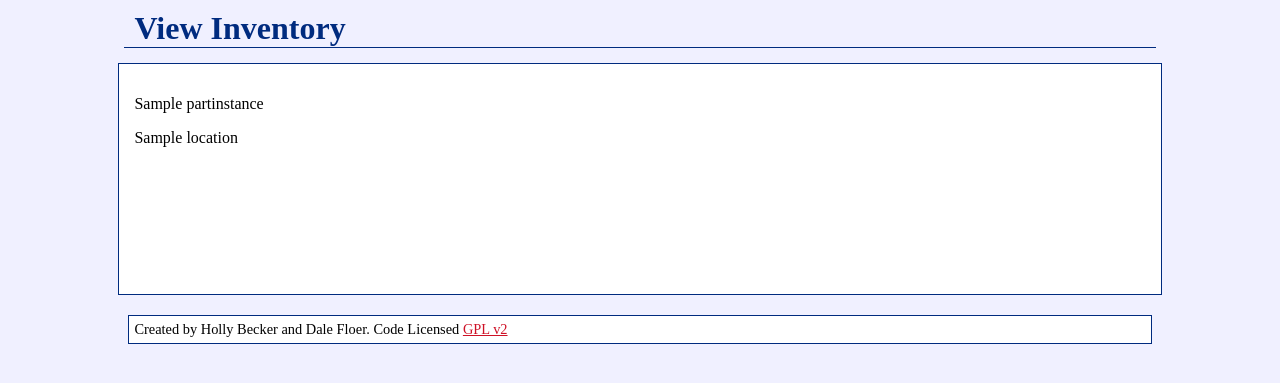
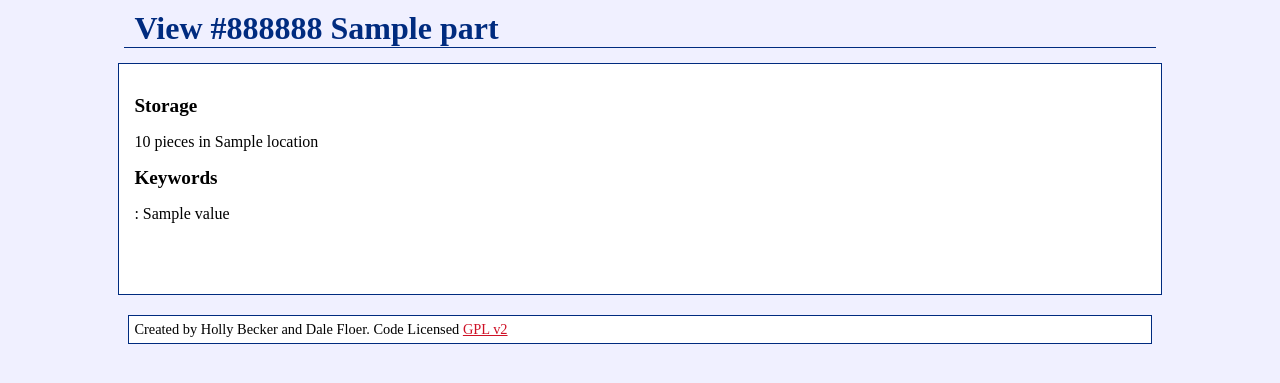
Before and after one commit to Hwesta/bricks-inventory, a Django app: template inventory/templates/view_inventory_item.html in a window 1280 px wide. Shown: the part 29-412 px from the top of the page. Run offline with Django 3.2, Linux system fonts and the light colour scheme; the template is opened without the code that fills it: most values are stand-ins (such as "Sample title", 1, 10 or a date in 2020); parts of the project's set-up code (start-up, migrations or seed data) failed here and were passed over.

Commit message:
Inventory item displays locations and keywords now.

```diff
--- a/inventory/templates/view_inventory_item.html
+++ b/inventory/templates/view_inventory_item.html
@@ -1,11 +1,21 @@
 {% extends "base.html" %}
 
-{% block h1 %}View Inventory{% endblock %}
+{% block h1 %}View {{ inventory.partinstance.color }} {{ inventory.partinstance.part.name }}{% endblock %}
 
 {% block content %}
 
-<p>{{ inventory.partinstance }}</p>
-{% for l in inventory.location.all %}
-<p>{{ l }}</p>
+<h2>Storage</h2>
+{% for l in inventory.locationamount_set.all %}
+<p>{{ l.amount }} pieces in {{ l.location }}</p>
 {% endfor %}
+
+<h2>Keywords</h2>
+{% if inventory.keywordvalue_set.all %}
+    {% for k in inventory.keywordvalue_set.all %}
+    <p>{{ k.keyword }}: {{ k.value }}</p>
+    {% endfor %}
+{% else %}
+<p>No keywords for this item.</p>
+{% endif %}
+
 {% endblock %}
```
